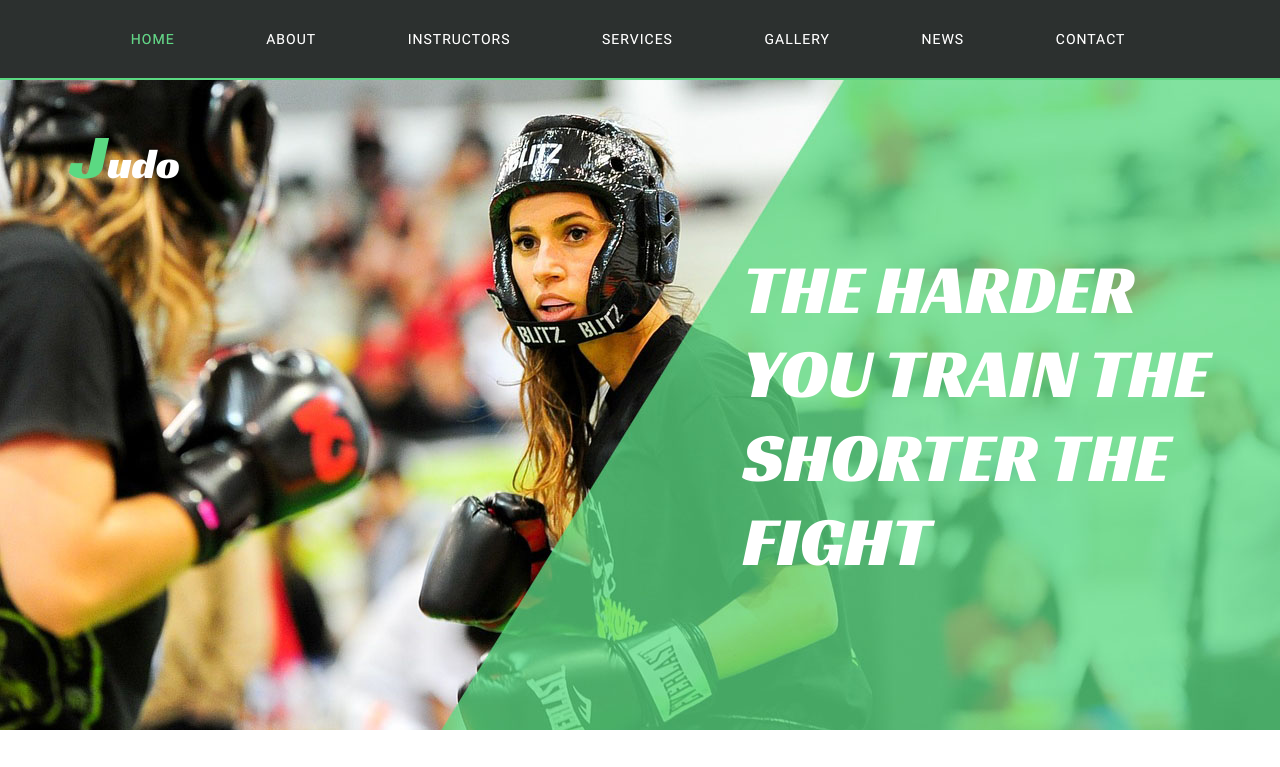
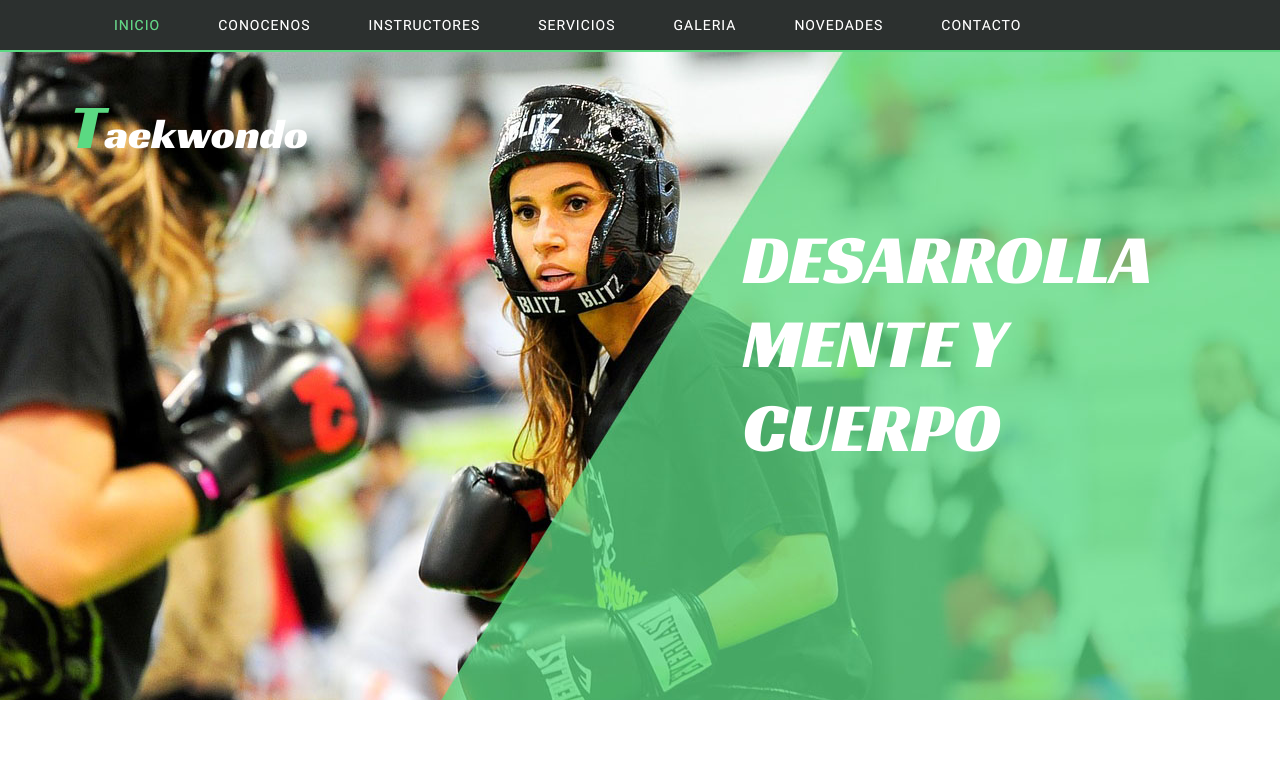
Before and after one commit to quintanalexis1989/RepoWebPage, a plain HTML site: page web/index.html in a window 1280 px wide. Shown: the top 767 px of the page. Drawn offline with Linux system fonts and the light colour scheme.

Commit message:
Diseño
Actualización de posiciones

```diff
--- a/web/css/style.css
+++ b/web/css/style.css
@@ -83,7 +83,7 @@ a.navbar-brand {
 .top-nav {
     text-align: center;
     background-color: #2C302F;
-    padding: 1em 0;
+    /*padding: 1em 0;*/
 	z-index: 999;
 }
 nav.navbar.navbar-default {
@@ -92,7 +92,7 @@ nav.navbar.navbar-default {
     margin: 0;
 }
 .top-nav ul li {
-    margin: 0 2.2em;
+    margin: 0 1.0em;
 }
 .navbar-default .navbar-nav > li > a:hover, .navbar-default .navbar-nav > li > a:focus, .top-nav ul li  a.active:before {
     color: #5BD982;
@@ -657,7 +657,7 @@ h2.resp-accordion {
 }
 .baner {
     min-height: 670px;
-    margin-top: 80px
+    margin-top: 50px
 }
 .textbox h4 {
     margin-top: 6em;
--- a/web/index.html
+++ b/web/index.html
@@ -7,7 +7,7 @@ License URL: http://creativecommons.org/licenses/by/3.0/
 <!DOCTYPE html>
 <html>
 <head>
-<title>Judo a Sports Category Flat bootstrap Responsive website Template | Home :: w3layouts</title>
+<title>Taekwondo - Cuerpo y mente en armonia</title>
 <link href="css/bootstrap.css" type="text/css" rel="stylesheet" media="all">
 <link href="css/style.css" type="text/css" rel="stylesheet" media="all">
 <link rel="stylesheet" href="css/swipebox.css">
@@ -48,18 +48,18 @@ License URL: http://creativecommons.org/licenses/by/3.0/
 						<span class="icon-bar"></span>
 						<span class="icon-bar"></span>
 					</button>
-					<a class="navbar-brand" href="index.html"> <span class="jlogo">J</span>udo </a>
+					<a class="navbar-brand" href="index.html"> <span class="jlogo">T</span>aekwondo</a>
 				</div>
 				<!-- Collect the nav links, forms, and other content for toggling -->
 				<div class="collapse navbar-collapse" id="bs-example-navbar-collapse-1">
 					<ul class="nav navbar-nav navbar-center cl-effect-15">
-						<li><a href="#home" class="active scroll" data-hover="Home">Home</a></li>
-						<li><a href="#about" class="scroll" data-hover="About">About</a></li>
-						<li><a href="#team" class="scroll" data-hover="Instructors">Instructors</a></li>
-						<li><a href="#services" class="scroll" data-hover="Services">Services</a></li>
-						<li><a href="#gallery" class="scroll" data-hover="Gallery">Gallery</a></li>
-						<li><a href="#news" class="scroll" data-hover="News">News</a></li>
-						<li><a href="#contact" class="scroll" data-hover="Contact">Contact</a></li>
+						<li><a href="#home" class="active scroll" data-hover="Inicio">Inicio</a></li>
+						<li><a href="#about" class="scroll" data-hover="Conocenos">Conocenos</a></li>
+						<li><a href="#team" class="scroll" data-hover="Instructores">Instructores</a></li>
+						<li><a href="#services" class="scroll" data-hover="Servicios">Servicios</a></li>
+						<li><a href="#gallery" class="scroll" data-hover="Galeria">Galeria</a></li>
+						<li><a href="#news" class="scroll" data-hover="Novedades">Novedades</a></li>
+						<li><a href="#contact" class="scroll" data-hover="Contacto">Contacto</a></li>
 					</ul>
 					<div class="clearfix"> </div>
 				</div>
@@ -70,10 +70,10 @@ License URL: http://creativecommons.org/licenses/by/3.0/
 	<div class="baner" id="home">
 		<div class="container">
 			<div class="logo">
-				<h1> <a href="index.html"> <span class="jlogo">J</span>udo</a> </h1>
+				<h1> <a href="index.html"> <span class="jlogo">T</span>aekwondo</a> </h1>
 			</div>
 			<div class="baner-text">
-				<h2>THE HARDER YOU TRAIN THE SHORTER THE FIGHT</h2>
+				<h2>DESARROLLA MENTE Y CUERPO</h2>
 			</div>
 		</div>
 	</div>
```
